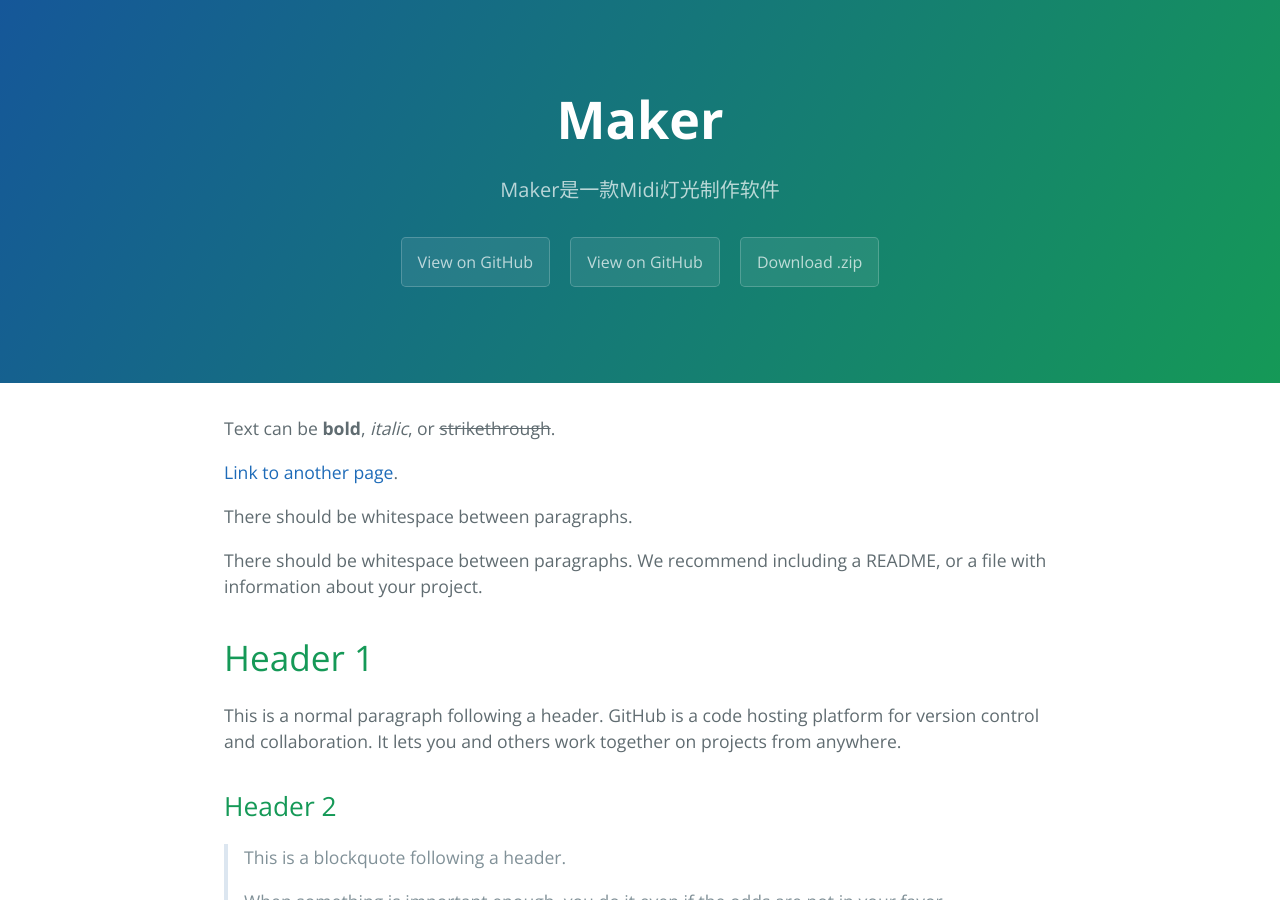
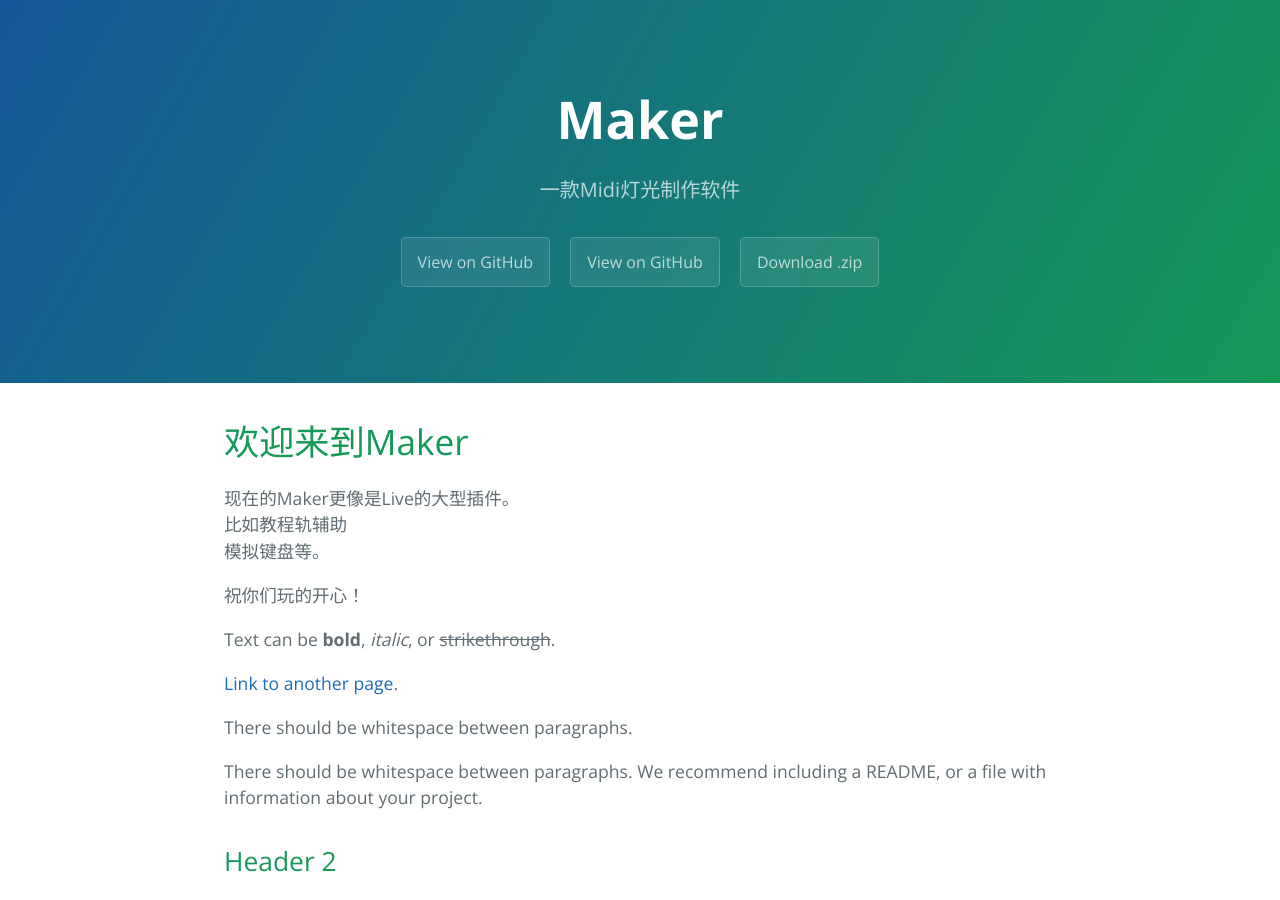
Before and after one commit to hhm2maker/DiscardWebSite, a Jekyll site: the page built from index.md, in a window 1280 px wide and 900 px high. Built offline with Jekyll 4.4.1, drawn with Linux system fonts in a browser that asks for light colours; our own code applies the rules of GitHub Pages for plain Markdown files.

Commit message:
2018.11.17 13:43

```diff
--- a/_config.yml
+++ b/_config.yml
@@ -1,5 +1,5 @@
 title: Maker
-description: Maker是一款Midi灯光制作软件
+description: 一款Midi灯光制作软件
 show_downloads: true
 google_analytics:
 theme: jekyll-theme-cayman
--- a/index.md
+++ b/index.md
@@ -1,6 +1,12 @@
 ---
 layout: default
 ---
+
+# 欢迎来到Maker
+
+现在的Maker更像是Live的大型插件。<br/>比如教程轨辅助<br/>模拟键盘等。
+
+祝你们玩的开心！
 
 Text can be **bold**, _italic_, or ~~strikethrough~~.
 
@@ -9,10 +15,6 @@
 There should be whitespace between paragraphs.
 
 There should be whitespace between paragraphs. We recommend including a README, or a file with information about your project.
-
-# Header 1
-
-This is a normal paragraph following a header. GitHub is a code hosting platform for version control and collaboration. It lets you and others work together on projects from anywhere.
 
 ## Header 2
 
```
